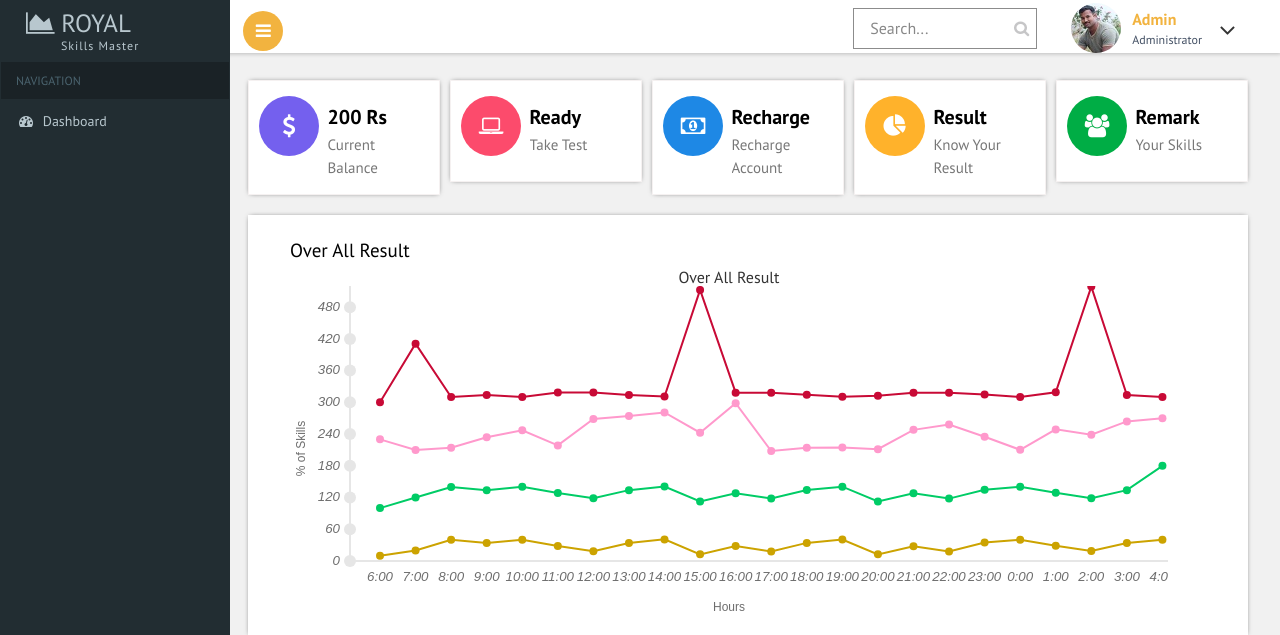
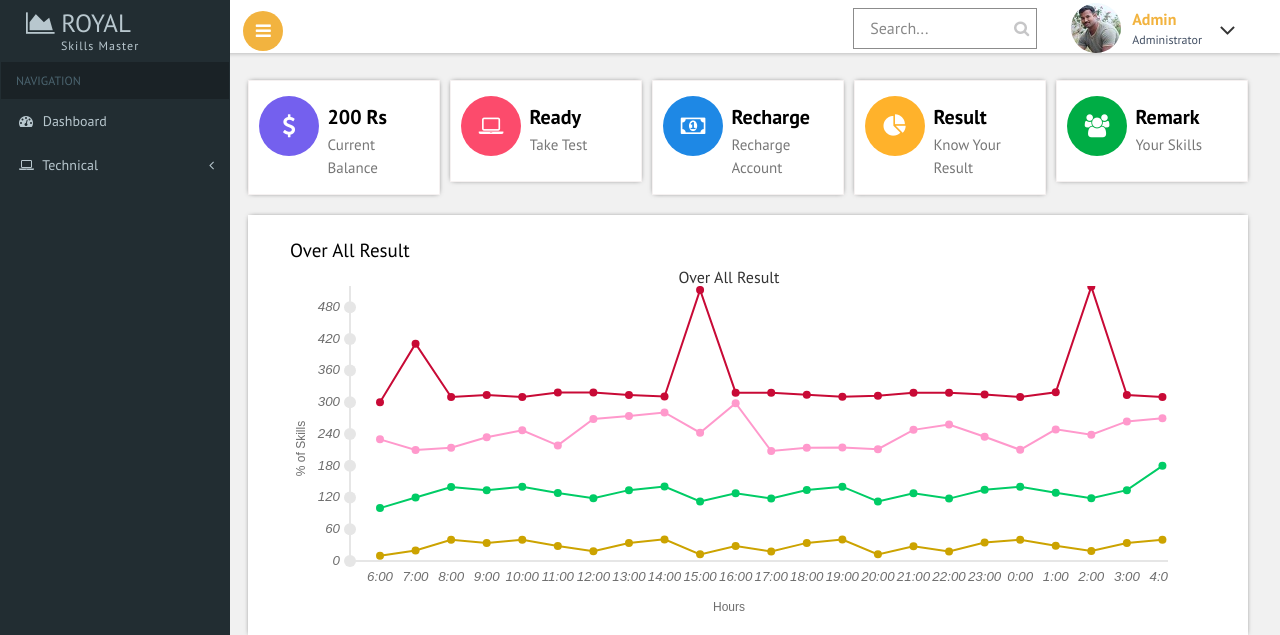
Before and after one commit to RoyalSoftwareAdmin/rsm, a PHP site: page / in a window 1280 px wide. Shown: the top 635 px of the page. Run offline with PHP 8.4, Linux system fonts and the light colour scheme; the visitor is signed in with stand-in values (Sample User, id 1).

Commit message:
Adding new menus

```diff
--- a/header.php
+++ b/header.php
@@ -93,6 +93,20 @@ session_start();
                 <i class="fa fa-dashboard"></i> <span>Dashboard</span>
                 </a>
               </li>
+              <li class="treeview">
+                <a href="#">
+                <i class="fa fa-laptop"></i>
+                <span>Technical</span>
+                <i class="fa fa-angle-left pull-right"></i>
+                </a>
+                <ul class="treeview-menu">
+                  <li><a href="#"><i class="fa fa-angle-right"></i> Big Data Analysis</a></li>
+                  <li><a href="#"><i class="fa fa-angle-right"></i> Coding and Programming</a></li>
+                  <li><a href="#"><i class="fa fa-angle-right"></i> Project Management</a></li>
+                  <li><a href="#"><i class="fa fa-angle-right"></i> Social Media Experience</a></li>
+                  <li><a href="#"><i class="fa fa-angle-right"></i> Technical Writing</a></li>
+                </ul>
+              </li>
             </ul>
           </div>
           <!-- /.navbar-collapse -->
```
